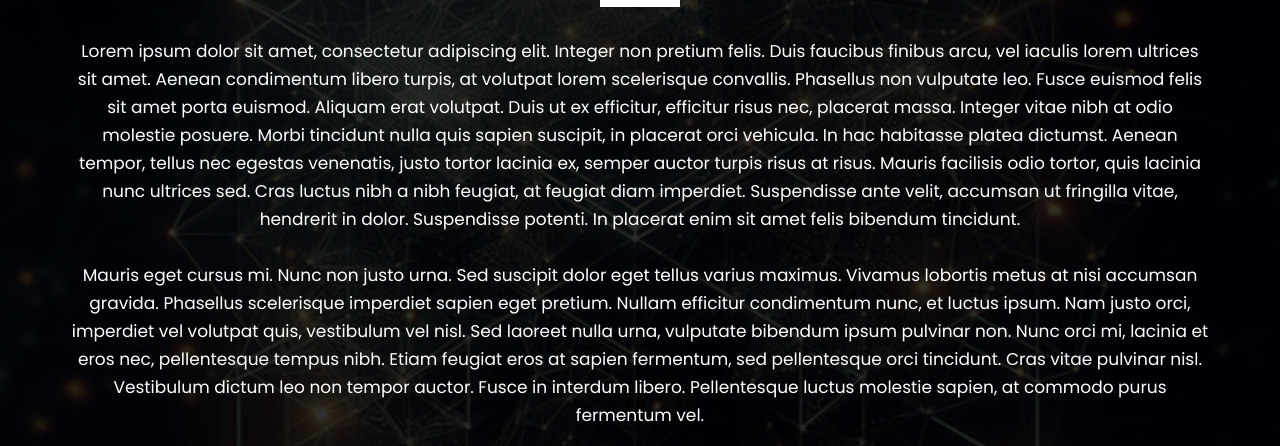
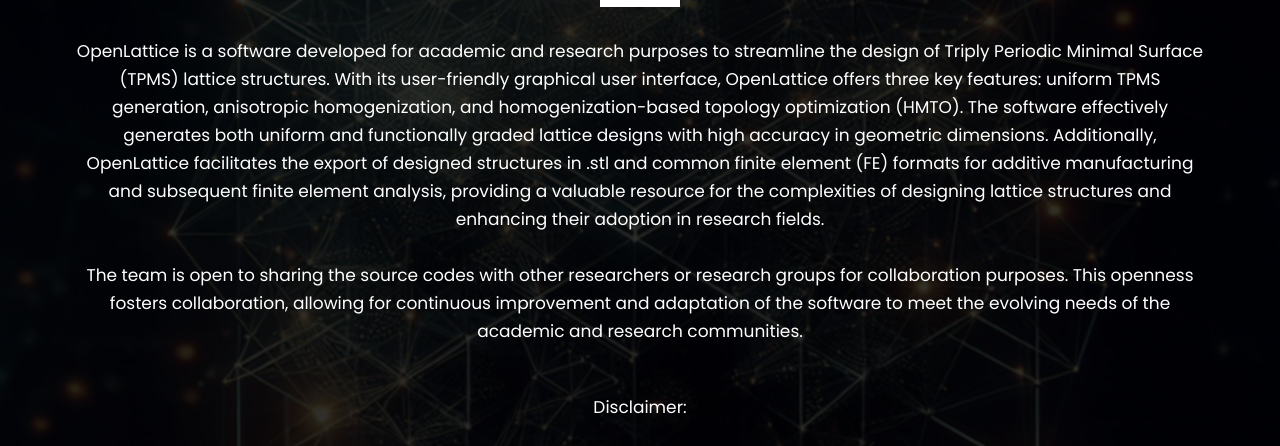
Before and after one commit to eminemreozdilek/ol_simple_website.com, a plain HTML site: page about.html in a window 1280 px wide. Shown: the part 344-790 px from the top of the page. Drawn offline with Linux system fonts and the light colour scheme.

Commit message:
update about

```diff
--- a/about.html
+++ b/about.html
@@ -88,26 +88,27 @@
                         About OpenLattice
                     </h2><br>
                     <p>
-                        Lorem ipsum dolor sit amet, consectetur adipiscing elit. Integer non pretium felis. Duis
-                        faucibus
-                        finibus arcu, vel iaculis lorem ultrices sit amet. Aenean condimentum libero turpis, at volutpat
-                        lorem scelerisque convallis. Phasellus non vulputate leo. Fusce euismod felis sit amet porta
-                        euismod. Aliquam erat volutpat. Duis ut ex efficitur, efficitur risus nec, placerat massa.
-                        Integer vitae nibh at odio molestie posuere. Morbi tincidunt nulla quis sapien suscipit, in
-                        placerat orci vehicula. In hac habitasse platea dictumst. Aenean tempor, tellus nec egestas
-                        venenatis, justo tortor lacinia ex, semper auctor turpis risus at risus. Mauris facilisis odio
-                        tortor, quis lacinia nunc ultrices sed. Cras luctus nibh a nibh feugiat, at feugiat diam
-                        imperdiet. Suspendisse ante velit, accumsan ut fringilla vitae, hendrerit in dolor. Suspendisse
-                        potenti. In placerat enim sit amet felis bibendum tincidunt.<br><br>
+                        OpenLattice is a software developed for academic and research purposes to streamline the design
+                        of Triply Periodic Minimal Surface (TPMS) lattice structures. With its user-friendly graphical
+                        user interface, OpenLattice offers three key features: uniform TPMS generation, anisotropic
+                        homogenization, and homogenization-based topology optimization (HMTO). The software effectively
+                        generates both uniform and functionally graded lattice designs with high accuracy in geometric
+                        dimensions. Additionally, OpenLattice facilitates the export of designed structures in .stl and
+                        common finite element (FE) formats for additive manufacturing and subsequent finite element
+                        analysis, providing a valuable resource for the complexities of designing lattice structures and
+                        enhancing their adoption in research fields.<br><br>
 
-                        Mauris eget cursus mi. Nunc non justo urna. Sed suscipit dolor eget tellus varius maximus.
-                        Vivamus lobortis metus at nisi accumsan gravida. Phasellus scelerisque imperdiet sapien eget
-                        pretium. Nullam efficitur condimentum nunc, et luctus ipsum. Nam justo orci, imperdiet vel
-                        volutpat quis, vestibulum vel nisl. Sed laoreet nulla urna, vulputate bibendum ipsum pulvinar
-                        non. Nunc orci mi, lacinia et eros nec, pellentesque tempus nibh. Etiam feugiat eros at sapien
-                        fermentum, sed pellentesque orci tincidunt. Cras vitae pulvinar nisl. Vestibulum dictum leo non
-                        tempor auctor. Fusce in interdum libero. Pellentesque luctus molestie sapien, at commodo purus
-                        fermentum vel.
+                        The team is open to sharing the source codes with other researchers or research groups for
+                        collaboration purposes. This openness fosters collaboration, allowing for continuous improvement
+                        and adaptation of the software to meet the evolving needs of the academic and research
+                        communities.<br><br>
+                    </p>
+                    <p>
+                        Disclaimer:<br>
+                    </p>
+                    <p>
+                        The authors reserve all rights but do not guarantee that the code is free from errors.
+                        Furthermore, we shall not be liable in any event caused by the use of the program.
                     </p>
                 </div>
             </div>
```
Also changed, not shown: index.html (+20 -19 lines).
